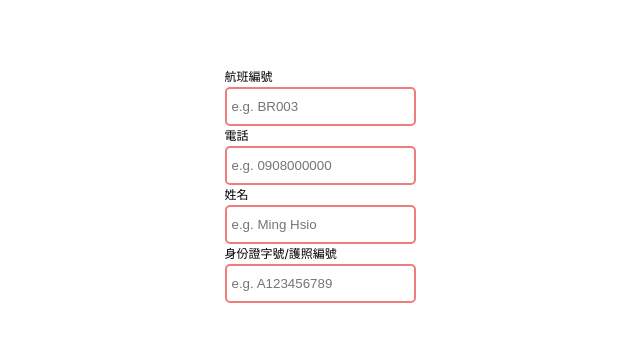
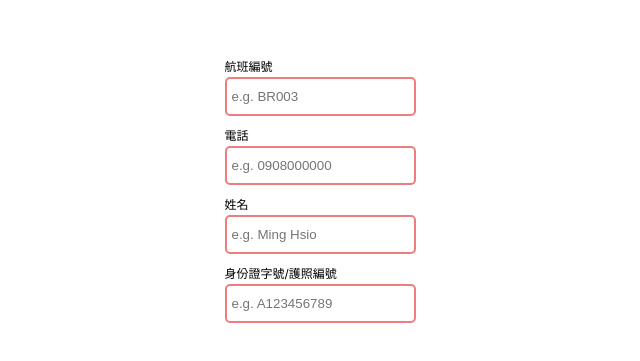
Before and after one commit to yasinitskyi/flight-checker, a Next.js app: page /search in a window 1280 px wide. Shown: the part 215-576 px from the top of the page, without its empty margins (320-960 px from the left). Built offline with nearby package versions, Linux system fonts and the light colour scheme.

Commit message:
styles: input outline as none & error styling deleted

```diff
--- a/src/components/Input/GenericInput/index.module.css
+++ b/src/components/Input/GenericInput/index.module.css
@@ -1,4 +1,5 @@
 .container {
+    margin-top: 10px;
     display: flex;
     flex-direction: column;
     align-items: flex-start;
@@ -10,6 +11,7 @@
 }
 
 .input {
+    outline: none;
     border-style: none;
     border-radius: 5px;
     border: 2px solid gray;
@@ -19,10 +21,6 @@
     padding: 10px 5px;
 }
 
-.input.error {
-    border-color: rgb(238, 126, 126);
-}
-
 .input:required:invalid {
     border-color: rgb(238, 126, 126);
 }
```
